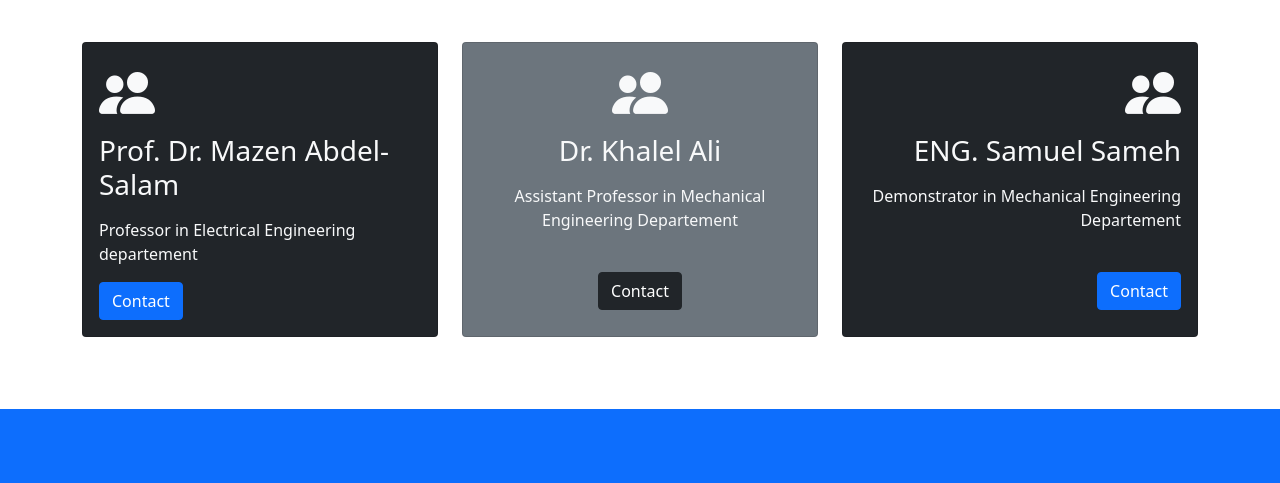
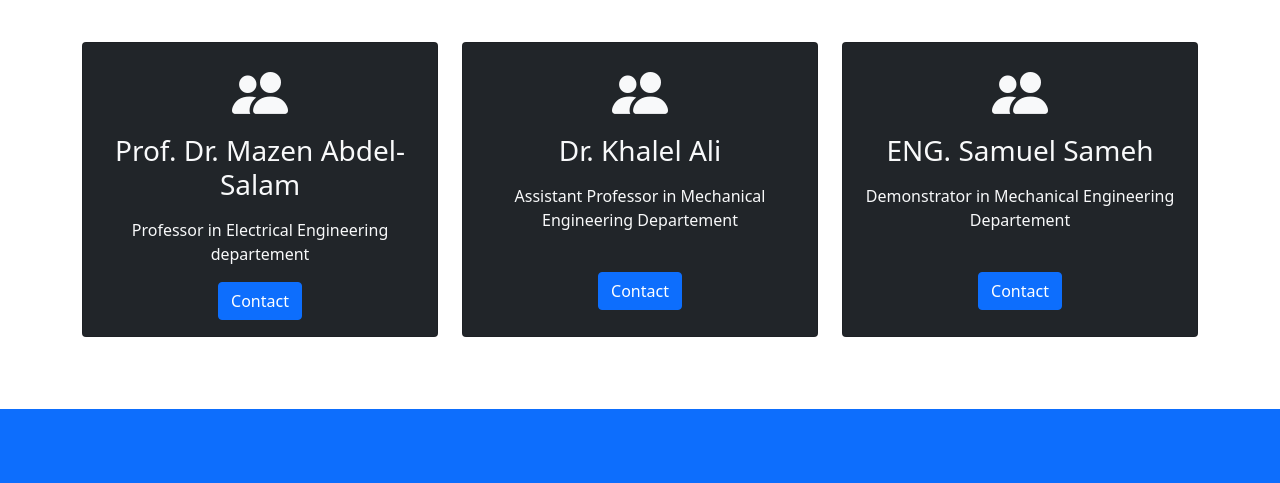
Before and after one commit to hossamhamzahm/Assiut-Robotics, a plain HTML site: page index.html in a window 1280 px wide. Shown: the part 640-1123 px from the top of the page. Drawn offline with nearby package versions, Linux system fonts and the light colour scheme.

Commit message:
modify the color of the card

```diff
--- a/index.html
+++ b/index.html
@@ -71,7 +71,7 @@
             <h1 class="display-4 text-dark text-center">Instructors</h1>
             <div class="d-flex row justify-content-stretch align-items-stretch row-cols-md-3 mt-5 text-light">
 
-                    <div class="text-center text-md-start mb-4">
+                    <div class="text-center mb-4">
                         <div class="card bg-dark h-100">
                             <div class="card-body">
                                 <h1 class="display-4">
@@ -87,7 +87,7 @@
                     </div>
 
                     <div class="text-center mb-4">
-                        <div class="card bg-secondary h-100">
+                        <div class="card bg-dark h-100">
                             <div class="card-body mt-3 mt-md-0">
                                 <h1 class="display-4">
                                     <i class="bi bi-people-fill"></i>
@@ -96,12 +96,12 @@
                                 <p class="card-text">
                                     Assistant Professor in Mechanical Engineering Departement
                                 </p>
-                                <button class="btn btn-dark m-0 mt-md-4"">Contact</button>
+                                <button class="btn btn-primary m-0 mt-md-4"">Contact</button>
                             </div>
                         </div>
                     </div>
 
-                    <div class="text-center text-md-end mb-4">
+                    <div class="text-center mb-4">
                         <div class="card bg-dark h-100">
                             <div class="card-body position-md-relative">
                                 <h1 class="display-4">
```
Also changed, not shown: 1 other file.
